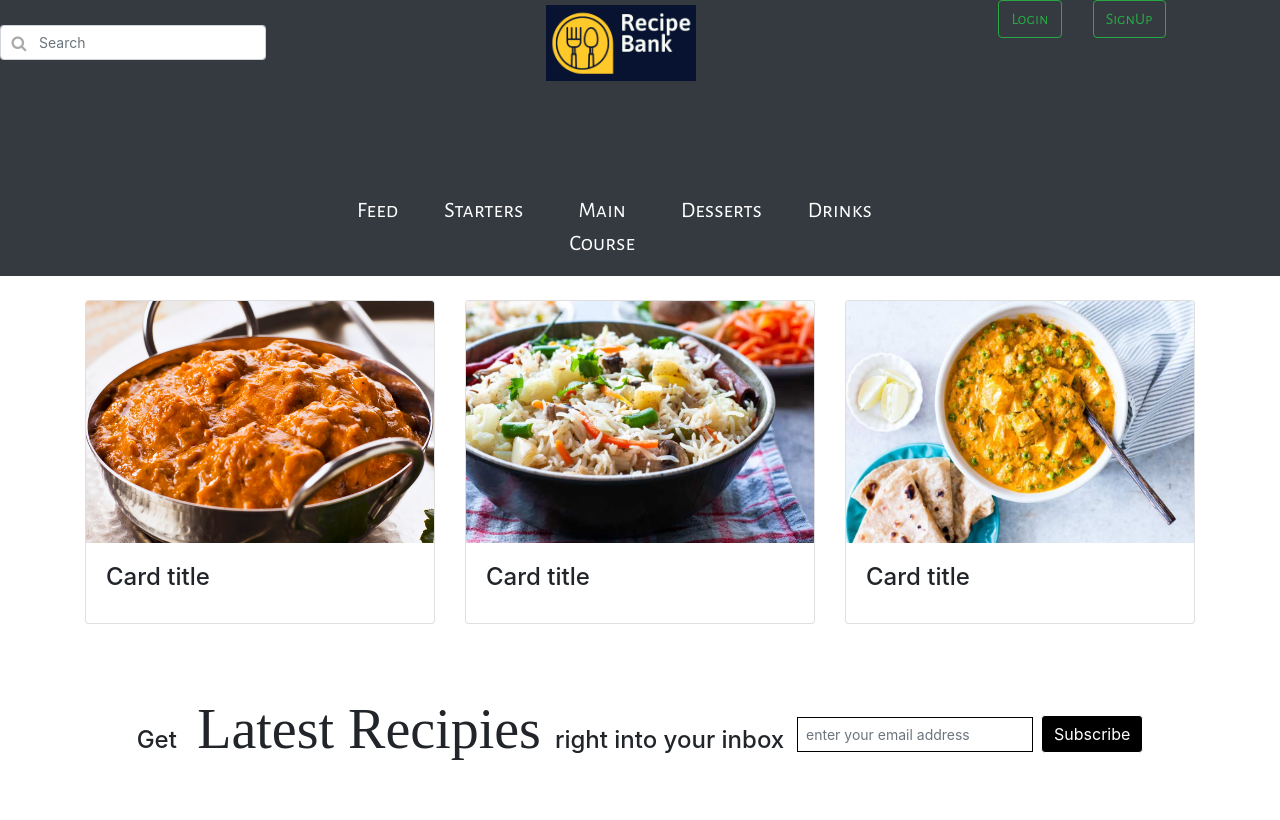
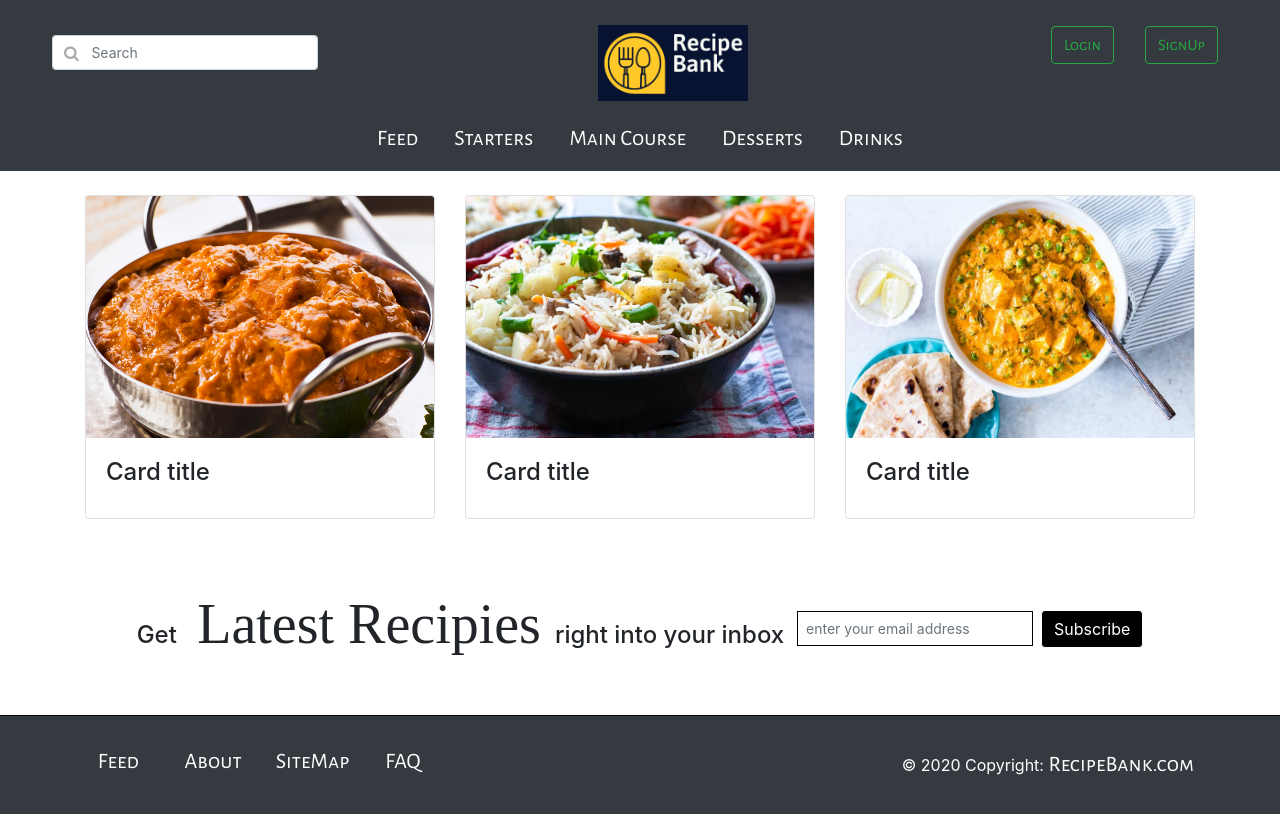
Before and after one commit to yashpathak19/recipe-bank, a PHP site: page / in a window 1280 px wide. Shown: the top 820 px of the page. Run offline with PHP 8.4, Linux system fonts and the light colour scheme; some libraries are stand-ins or nearby versions.

Commit message:
styling master page

```diff
--- a/css/style.css
+++ b/css/style.css
@@ -6,18 +6,23 @@
     width: 150px;
     height: auto;
 }
-.navbar-nav {
-    width: 65%;
-    text-align: center;
-    margin-top: 15%;
-}
+
 .navbar-nav > li {
     float: none;
     display: inline-block;
-    padding: 0 15px 0 15px;
+	padding : 0 10px 0 10px;
 }
 .navbar-dark .navbar-nav .nav-item .nav-link{
     color: #ffffff;
+}
+.navbar-brand {
+	margin-top:1.5%;
+}
+.sinlog{
+	margin-top : 2%;
+}
+#searchbar{
+	margin-left:4%;
 }
 /*Carousel styling*/
 .card-img-container{
@@ -62,7 +67,7 @@ a{
     font-size: 22px;
 }
 .navbar-dark .navbar-nav .nav-item .nav-link:hover{
-    color: #e38484;
+    color: ;
 }
 footer .container {
     padding: 1em;
@@ -96,3 +101,10 @@ footer .form-inline button:hover{
 #cmts {
     margin-top:1em;
 }
+#typage{
+	background-color : #71d8f5;
+}
+#typage div p{
+	font-size:20px;
+	color:#5C5C5C;
+}
```
